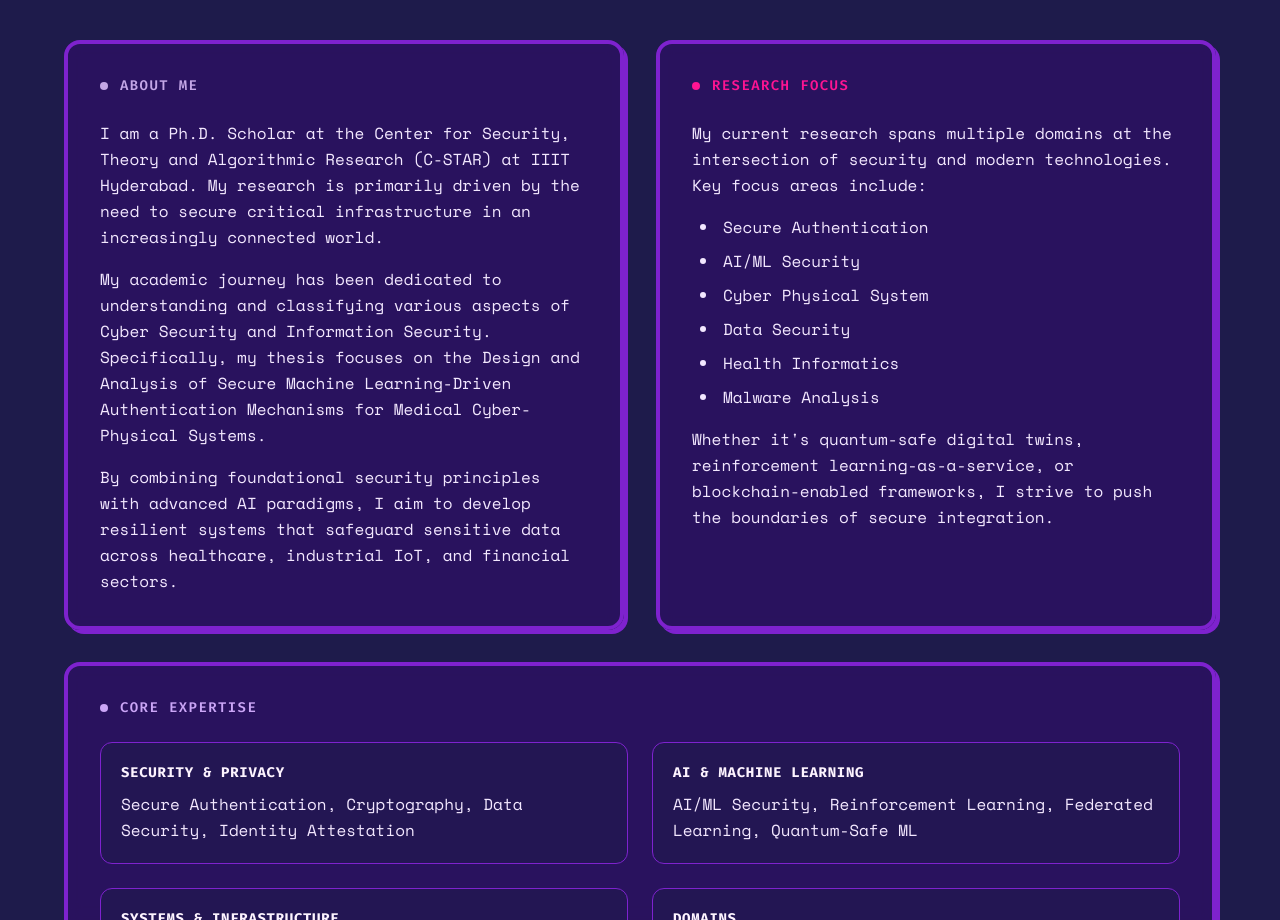
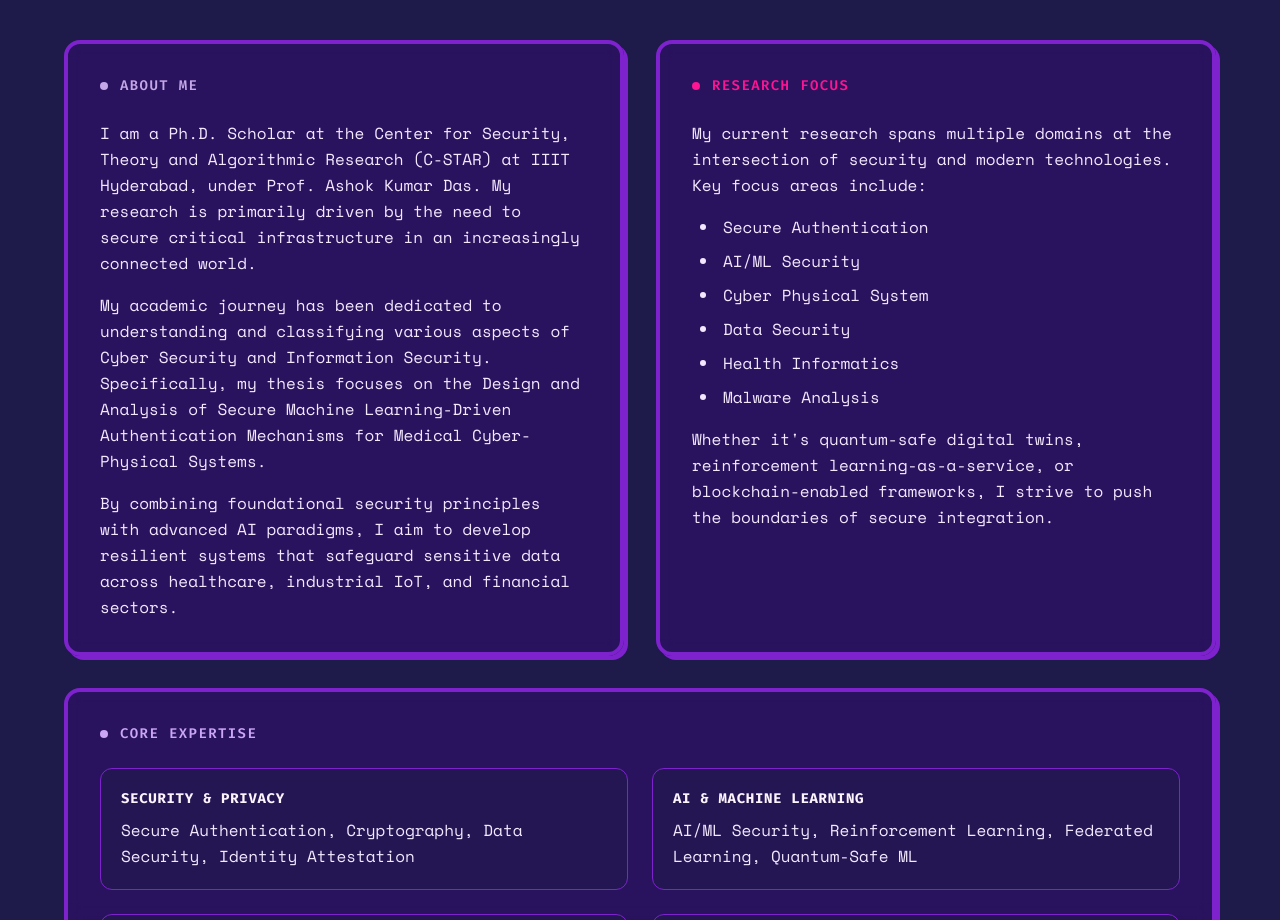
Before and after one commit to abhipandey5/abhipandey5.github.io, a React (Vite) app: page / in a window 1280 px wide. Shown: the part 1120-2040 px from the top of the page. Built offline with nearby package versions, Linux system fonts and the light colour scheme.

Commit message:
Update About.jsx

```diff
--- a/src/components/About.jsx
+++ b/src/components/About.jsx
@@ -33,7 +33,7 @@ const About = () => {
                 </div>
                 <div className="space-y-4 text-base text-text-secondary leading-relaxed flex-1">
                   <p>
-                    I am a Ph.D. Scholar at the Center for Security, Theory and Algorithmic Research (C-STAR) at IIIT Hyderabad. My research is primarily driven by the need to secure critical infrastructure in an increasingly connected world.
+                    I am a Ph.D. Scholar at the Center for Security, Theory and Algorithmic Research (C-STAR) at IIIT Hyderabad, under Prof. Ashok Kumar Das. My research is primarily driven by the need to secure critical infrastructure in an increasingly connected world.
                   </p>
                   <p>
                     My academic journey has been dedicated to understanding and classifying various aspects of Cyber Security and Information Security. Specifically, my thesis focuses on the Design and Analysis of Secure Machine Learning-Driven Authentication Mechanisms for Medical Cyber-Physical Systems.
```
